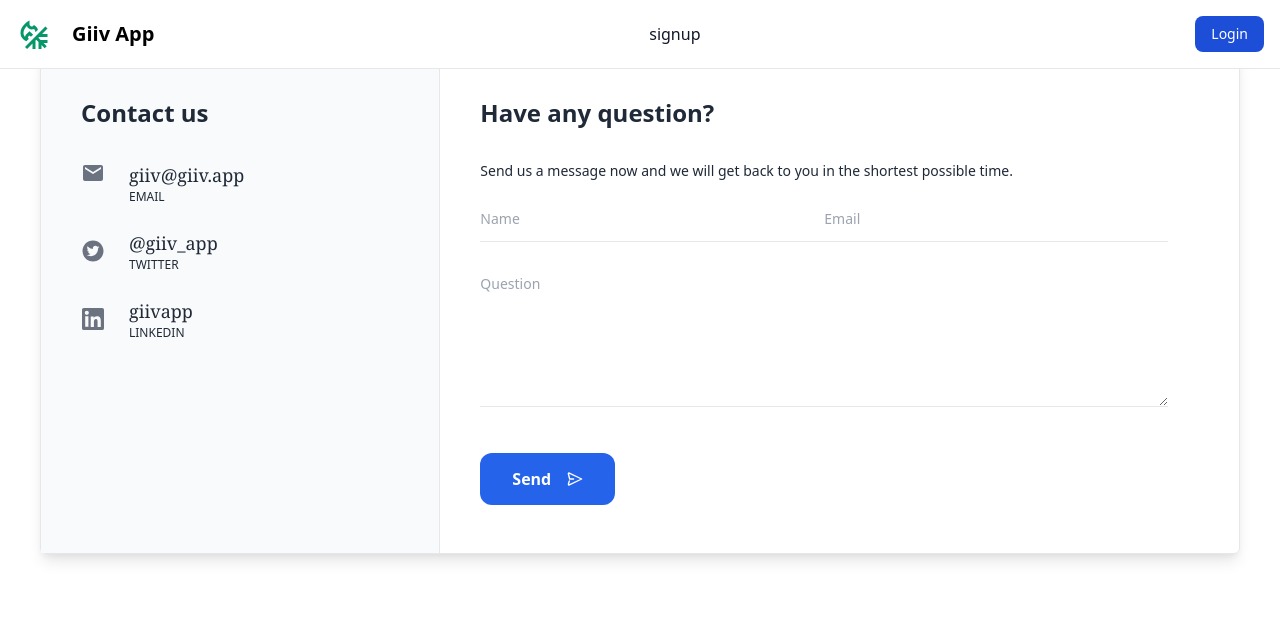
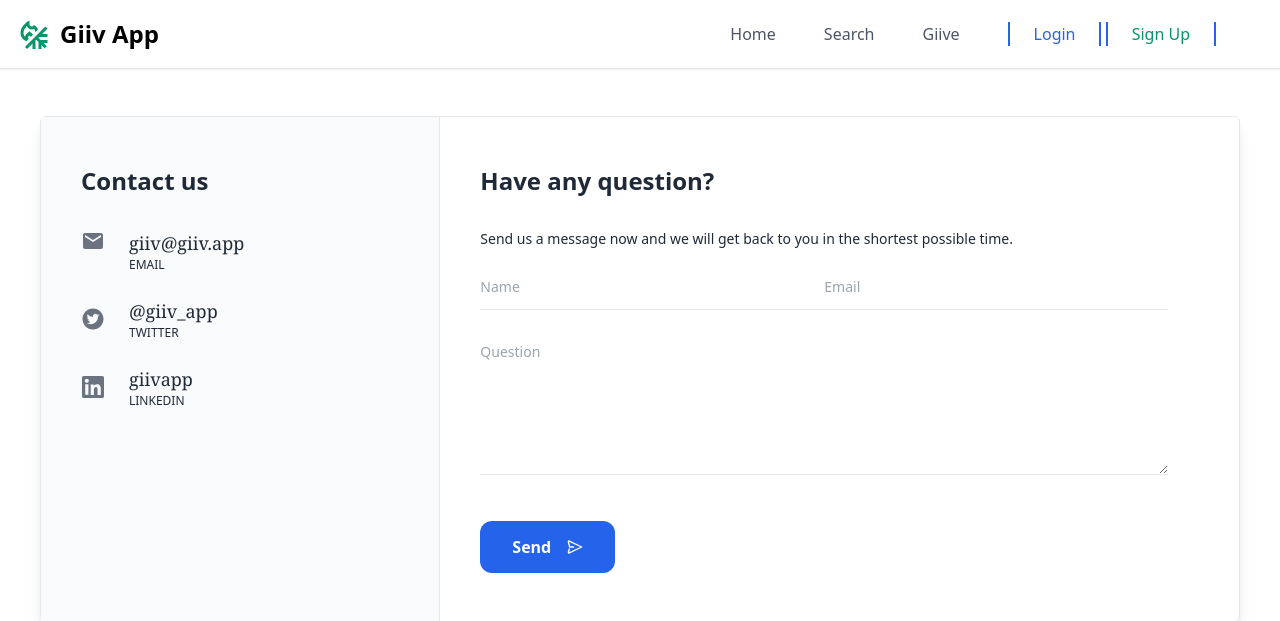
Before and after one commit to SamBabarinde/Giiv-App, a Django app: page /support/ in a window 1280 px wide. Shown: the top 621 px of the page. Run offline with Django 4.2, Linux system fonts and the light colour scheme; some libraries are stand-ins or nearby versions.

Commit message:
Update base.html

```diff
--- a/templates/core/base.html
+++ b/templates/core/base.html
@@ -28,7 +28,6 @@
 
     </head>
 
-<!--
 <header class="shadow mb-2">
   <div class="relative flex max-w-screen-xl flex-col overflow-hidden px-4 py-4 md:mx-auto md:flex-row md:items-center">
     <a href="#" class="flex items-center whitespace-nowrap text-2xl font-black">
@@ -62,61 +61,7 @@
       </ul>
     </nav>
   </div>
-</header> -->
-
-<header class="shadow mb-2">
-    <nav class="bg-white dark:bg-gray-900 fixed w-full z-20 top-0 start-0 border-b border-gray-200 dark:border-gray-600">
-      <div class="max-w-screen-xl flex flex-wrap items-center justify-between mx-auto p-4">
-      <a href="{% url 'core:index'%}" class="flex items-center space-x-3 rtl:space-x-reverse">
-          <span class="mr-2 text-4xl text-green-600">
-        <svg xmlns="http://www.w3.org/2000/svg" aria-hidden="true" role="img" width="1em" height="1em" preserveAspectRatio="xMidYMid meet" viewBox="0 0 24 24"><path fill="currentColor" d="M6.925 16.875Q5.2 16.225 4.1 14.713Q3 13.2 3 11.25q0-1.975.938-3.513Q4.875 6.2 6 5.15q1.125-1.05 2.062-1.6L9 3v2.475q0 .625.45 1.062q.45.438 1.075.438q.35 0 .65-.15q.3-.15.5-.425L12 6q.95.55 1.625 1.35t1.025 1.8l-1.675 1.675q-.05-.6-.287-1.175q-.238-.575-.638-1.05q-.35.2-.738.287q-.387.088-.787.088q-1.1 0-1.987-.612Q7.65 7.75 7.25 6.725q-.95.925-1.6 2.062Q5 9.925 5 11.25q0 .775.275 1.462q.275.688.75 1.213q.05-.5.287-.938q.238-.437.588-.787L9 10.1l2.15 2.1q.05.05.1.125t.1.125l-1.425 1.425q-.05-.075-.087-.125q-.038-.05-.088-.1L9 12.925l-.7.7q-.125.125-.212.287q-.088.163-.088.363q0 .3.175.537q.175.238.45.363ZM9 10.1Zm0 0ZM7.4 22L6 20.6L19.6 7L21 8.4L17.4 12H21v2h-5.6l-.5.5l1.5 1.5H21v2h-2.6l2.1 2.1l-1.4 1.4l-2.1-2.1V22h-2v-4.6l-1.5-1.5l-.5.5V22h-2v-3.6Z" /></svg>
-      </span>
-          <span class="self-center text-xl font-semibold whitespace-nowrap dark:text-white">Giiv App</span>
-      </a>
-      <div class="flex md:order-2 space-x-3 md:space-x-0 rtl:space-x-reverse">
-          {% if request.user.is_authenticated %}
-          <a href="{% url "base:dashboard" %}" class="text-white bg-blue-700 hover:bg-blue-800 focus:ring-4 focus:outline-none focus:ring-blue-300 font-medium rounded-lg text-sm px-4 py-2 text-center dark:bg-blue-600 dark:hover:bg-blue-700 dark:focus:ring-blue-800">dashboard</a>
-          {% else %}
-          <a  href="{% url "userauth:login" %}" class="text-white bg-blue-700 hover:bg-blue-800 focus:ring-4 focus:outline-none focus:ring-blue-300 font-medium rounded-lg text-sm px-4 py-2 text-center dark:bg-blue-600 dark:hover:bg-blue-700 dark:focus:ring-blue-800">Login</a>
-          {% endif %}
-
-          <button data-collapse-toggle="navbar-sticky" type="button" class="inline-flex items-center p-2 w-10 h-10 justify-center text-sm text-gray-500 rounded-lg md:hidden hover:bg-gray-100 focus:outline-none focus:ring-2 focus:ring-gray-200 dark:text-gray-400 dark:hover:bg-gray-700 dark:focus:ring-gray-600" aria-controls="navbar-sticky" aria-expanded="false">
-            <span class="sr-only">Open main menu</span>
-            <svg class="w-5 h-5" aria-hidden="true" xmlns="http://www.w3.org/2000/svg" fill="none" viewBox="0 0 17 14">
-                <path stroke="currentColor" stroke-linecap="round" stroke-linejoin="round" stroke-width="2" d="M1 1h15M1 7h15M1 13h15"/>
-
-            </svg>
-        </button>
-      </div>
-      <div class="items-center justify-between hidden w-full md:flex md:w-auto md:order-1" id="navbar-sticky">
-        <ul class="flex flex-col p-4 md:p-0 mt-4 font-medium border border-gray-100 rounded-lg bg-gray-50 md:space-x-8 rtl:space-x-reverse md:flex-row md:mt-0 md:border-0 md:bg-white dark:bg-gray-800 md:dark:bg-gray-900 dark:border-gray-700">
-          {% if request.user.is_authenticated %}
-              <li>
-                <a href="{% url 'userauth:logout' %}" class="block py-2 px-3 text-white bg-blue-700 rounded md:bg-transparent md:text-blue-700 md:p-0 md:dark:text-blue-500" aria-current="page">Logout</a>
-              </li>
-              <li>
-                <a href="{% url 'chats:inbox' %}" class="block py-2 px-3 text-gray-900 rounded hover:bg-gray-100 md:hover:bg-transparent md:hover:text-blue-700 md:p-0 md:dark:hover:text-blue-500 dark:text-white dark:hover:bg-gray-700 dark:hover:text-white md:dark:hover:bg-transparent dark:border-gray-700">inbox</a>
-              </li>
-              <li>
-                <a href="{% url 'core:search' %}" class="block py-2 px-3 text-gray-900 rounded hover:bg-gray-100 md:hover:bg-transparent md:hover:text-blue-700 md:p-0 md:dark:hover:text-blue-500 dark:text-white dark:hover:bg-gray-700 dark:hover:text-white md:dark:hover:bg-transparent dark:border-gray-700">search</a>
-              </li>
-              <li>
-                <a href="{% url 'core:post-item' %}" class="block py-2 px-3 text-gray-900 rounded hover:bg-gray-100 md:hover:bg-transparent md:hover:text-blue-700 md:p-0 md:dark:hover:text-blue-500 dark:text-white dark:hover:bg-gray-700 dark:hover:text-white md:dark:hover:bg-transparent dark:border-gray-700">giive</a>
-              </li>
-            {% else %}
-              <li>
-                <a href="{% url 'userauth:signup' %}" class="block py-2 px-3 text-gray-900 rounded hover:bg-gray-100 md:hover:bg-transparent md:hover:text-blue-700 md:p-0 md:dark:hover:text-blue-500 dark:text-white dark:hover:bg-gray-700 dark:hover:text-white md:dark:hover:bg-transparent dark:border-gray-700">signup</a>
-              </li>
-            {% endif %}
-        </ul>
-      </div>
-      </div>
-    </nav>
 </header>
-
-
-
-
 
 
     <body>
```
